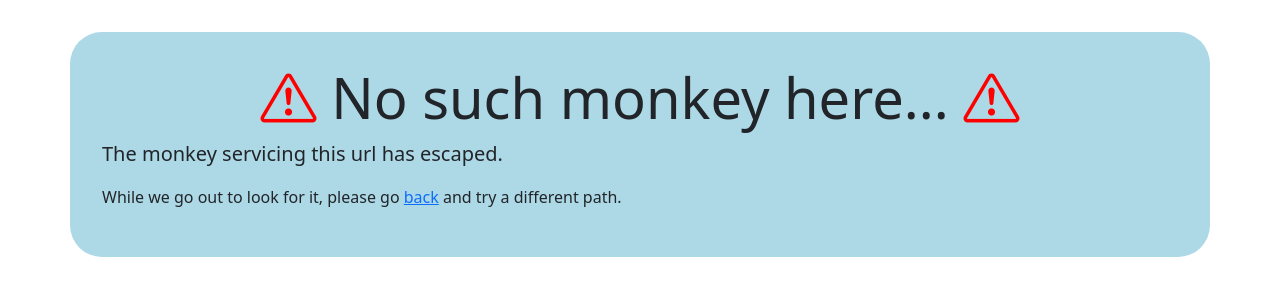
After one commit to whiskeyfur/village, a PHP site: page /views/home/missing.blade.php in a window 1280 px wide. The commit adds this page. Shown: the top 300 px of the page. Run offline with PHP 8.4, Linux system fonts and the light colour scheme.

Commit message:
checkpoint

```diff
--- a/composer.json
+++ b/composer.json
@@ -22,5 +22,6 @@
     "ext-pdo": "*"
   },
   "config": {
+    "disable-tls": true
   }
 }
--- /dev/null
+++ b/views/home/missing.blade.php
@@ -0,0 +1,35 @@
+
+<!doctype html>
+<html lang="en">
+<head>
+    <!-- Required meta tags -->
+    <meta charset="utf-8">
+    <meta name="viewport" content="width=device-width, initial-scale=1">
+
+    <!-- Bootstrap CSS -->
+    <link href="https://cdn.jsdelivr.net/npm/bootstrap@5.1.3/dist/css/bootstrap.min.css" rel="stylesheet" integrity="sha384-1BmE4kWBq78iYhFldvKuhfTAU6auU8tT94WrHftjDbrCEXSU1oBoqyl2QvZ6jIW3" crossorigin="anonymous" />
+    <link rel="stylesheet" href="//cdn.jsdelivr.net/npm/bootstrap-icons@1.8.1/font/bootstrap-icons.css" />
+    <title>404 Error</title>
+    <style>
+        .container {
+            border-radius: 2em;
+            background-color: lightBlue;
+            padding: 2em;
+            margin-top: 2em;
+        }
+    </style>
+</head>
+<body>
+<div class="jumbotron jumbotron-fluid">
+    <div class="container">
+        <h1 class="display-4" style="text-align: center">
+            <i class="bi bi-exclamation-triangle text-error" aria-hidden="true" style="color:red"></i>
+            No such monkey here...
+            <i class="bi bi-exclamation-triangle text-error" aria-hidden="true" style="color:red"></i>
+        </h1>
+        <p class="lead">The monkey servicing this url has escaped.</p>
+        <p>While we go out to look for it, please go <a href="javascript:history.back()">back</a> and try a different path.</p>
+    </div>
+</div>
+</body>
+</html>
```
Also changed, not shown: index.php (+20 -4 lines), router.php (+12 -2 lines), src/Game/Controllers/GameController.php (added, +12 -0 lines), src/Game/Models/Person.php (added, +10 -0 lines), src/Home/Controllers/HomeController.php (added, +12 -0 lines), src/Home/HomeController.php (deleted, +0 -10 lines), views/home/index.blade.php (renamed from views/index.blade.php).
